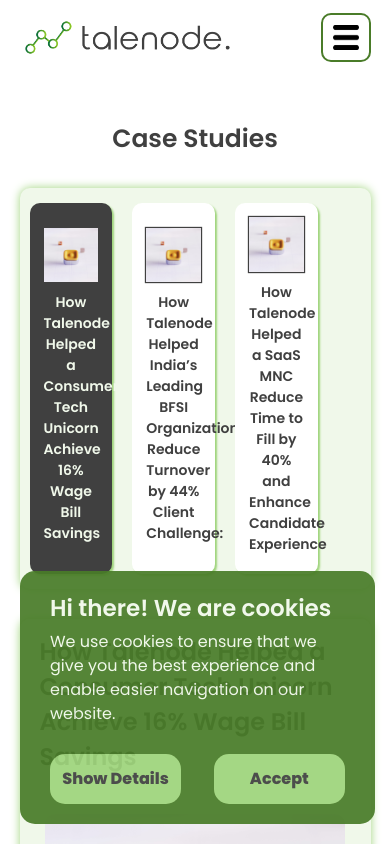
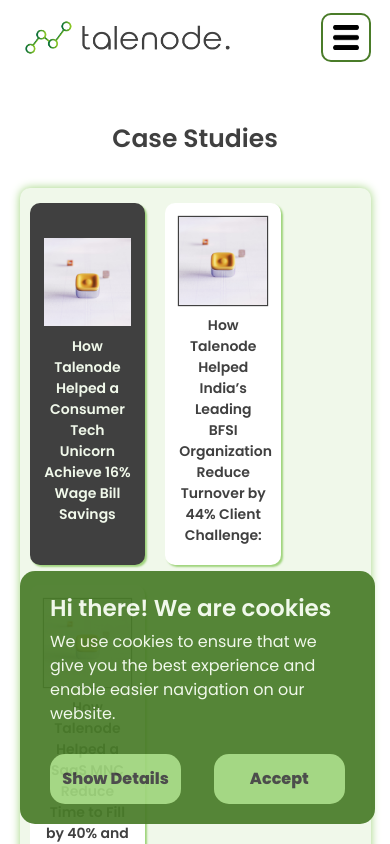
Before and after one commit to SakshamTalenode/Talenode_website, a React (Create React App) app: page /Resources/CaseStudies in a window 390 px wide. Shown: the top 844 px of the page. Built offline with nearby package versions, Linux system fonts and the light colour scheme.

Commit message:
prefinal changes

```diff
--- a/src/App.css
+++ b/src/App.css
@@ -3109,6 +3109,10 @@
   line-height: normal;
 }
 
+.ErrorPage h2{
+  text-align: center;
+}
+
 @media (max-width: 1000px) {
   .ErrorPage img{
     padding: 0;
@@ -3121,6 +3125,10 @@
     align-items: center; */
   }
 
+  .ErrorPage .main{
+    gap: 10px;
+  }
+
   .ErrorPage .main h2{
     font-size: 2.5rem;
   }
@@ -3308,7 +3316,7 @@
   }
 
   .blog-card{
-    width: 25%;
+    width: 35%;
   }
 
   .blogCard-header{
```
